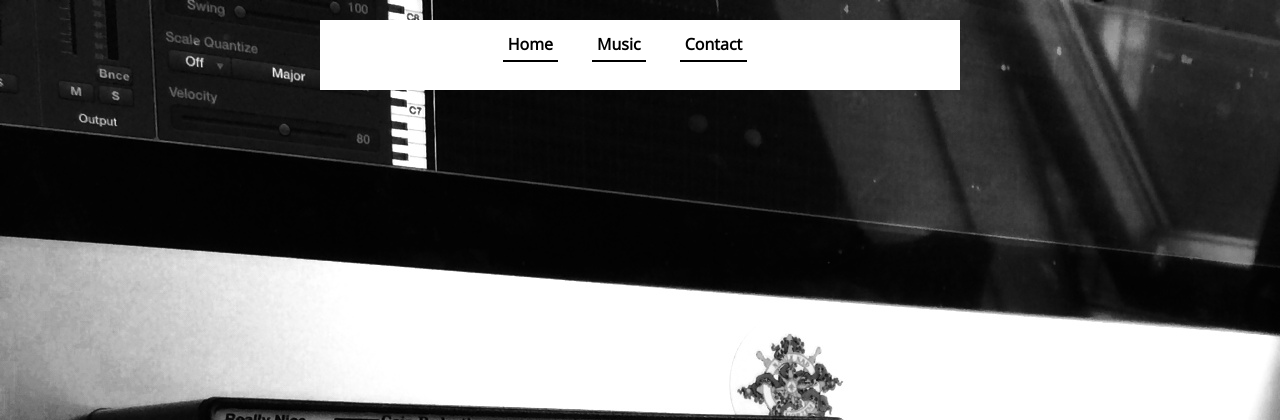
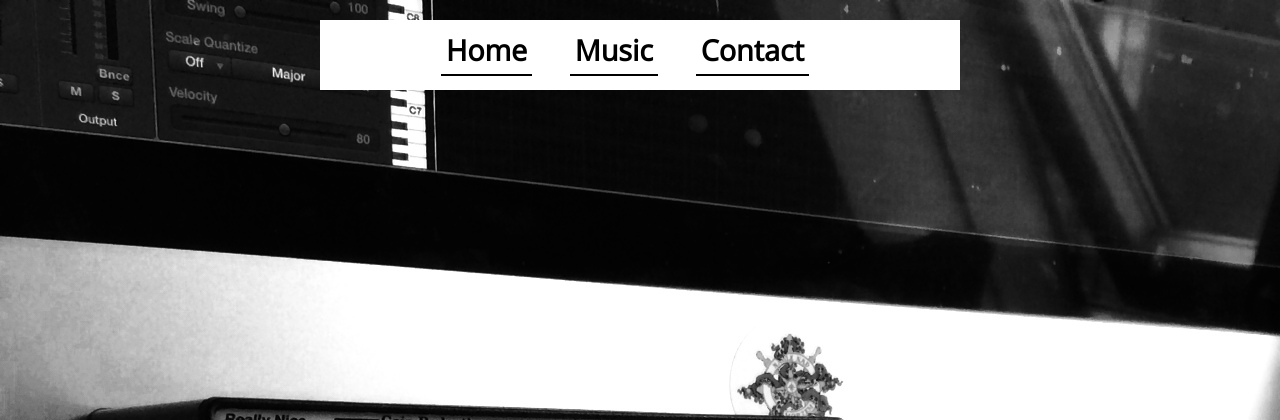
Before and after one commit to L-u-n-a/monnick, a PHP site: page / in a window 1280 px wide. Shown: the top 420 px of the page. Run offline with PHP 8.4, Linux system fonts and the light colour scheme.

Commit message:
experiment with font size navbar

```diff
--- a/public_html/style/sass/screen.scss
+++ b/public_html/style/sass/screen.scss
@@ -5,11 +5,24 @@
 
 @import "compass/reset";
 
-@media only screen and (max-device-width: 520px) {
-  .navbar {
-      font-size: 2.3em;
-  }
+//@media only screen and (max-device-width: 520px) {
+//  .navbar {
+//      font-size: 2.3em;
+//  }
+//}
+
+.navbar { font-size: 15px; }
+
+@media screen and (min-width: 480px) {
+  .navbar { font-size: 2.3em; }
 }
+@media screen and (min-width: 640px) {
+  .navbar { font-size: 2.0em; }
+}
+@media screen and (min-width: 1024px) {
+  .navbar { font-size: 1.8em; }
+}
+
 
 body {
   font-family: 'Open Sans', sans-serif;
--- a/public_html/style/stylesheets/screen.css
+++ b/public_html/style/stylesheets/screen.css
@@ -67,24 +67,41 @@ article, aside, details, figcaption, figure, footer, header, hgroup, main, menu,
   display: block;
 }
 
-@media only screen and (max-device-width: 520px) {
-  /* line 9, ../sass/screen.scss */
+/* line 14, ../sass/screen.scss */
+.navbar {
+  font-size: 15px;
+}
+
+@media screen and (min-width: 480px) {
+  /* line 17, ../sass/screen.scss */
   .navbar {
     font-size: 2.3em;
   }
 }
-/* line 14, ../sass/screen.scss */
+@media screen and (min-width: 640px) {
+  /* line 20, ../sass/screen.scss */
+  .navbar {
+    font-size: 2.0em;
+  }
+}
+@media screen and (min-width: 1024px) {
+  /* line 23, ../sass/screen.scss */
+  .navbar {
+    font-size: 1.8em;
+  }
+}
+/* line 27, ../sass/screen.scss */
 body {
   font-family: 'Open Sans', sans-serif;
   background-image: url("../../images/foto-gear-monnick.jpg");
 }
 
-/* line 19, ../sass/screen.scss */
+/* line 32, ../sass/screen.scss */
 .navbar {
   text-align: center;
 }
 
-/* line 23, ../sass/screen.scss */
+/* line 36, ../sass/screen.scss */
 .navbar p {
   display: inline;
   padding: 5px;
@@ -100,25 +117,25 @@ body {
   font-size: 1.0em;
 }
 
-/* line 38, ../sass/screen.scss */
+/* line 51, ../sass/screen.scss */
 .navbar p:hover {
   color: white;
   background-color: black;
   cursor: pointer;
 }
 
-/* line 44, ../sass/screen.scss */
+/* line 57, ../sass/screen.scss */
 .dropdown {
   position: relative;
   display: inline-block;
 }
 
-/* line 49, ../sass/screen.scss */
+/* line 62, ../sass/screen.scss */
 .dropdown:hover .dropdown-content {
   display: block;
 }
 
-/* line 53, ../sass/screen.scss */
+/* line 66, ../sass/screen.scss */
 .dropdown-content {
   display: none;
   position: absolute;
@@ -128,12 +145,12 @@ body {
   margin-top: 20px;
 }
 
-/* line 62, ../sass/screen.scss */
+/* line 75, ../sass/screen.scss */
 .center {
   background-color: white;
 }
 
-/* line 66, ../sass/screen.scss */
+/* line 79, ../sass/screen.scss */
 .dropdown ol {
   list-style: none;
   padding-left: 0px;
@@ -142,14 +159,14 @@ body {
   cursor: pointer;
 }
 
-/* line 74, ../sass/screen.scss */
+/* line 87, ../sass/screen.scss */
 .dropdown ol li {
   width: 180px;
   padding-top: 10px;
   padding-bottom: 10px;
 }
 
-/* line 80, ../sass/screen.scss */
+/* line 93, ../sass/screen.scss */
 .dropdown ol li:hover {
   color: white;
   background-color: black;
```
